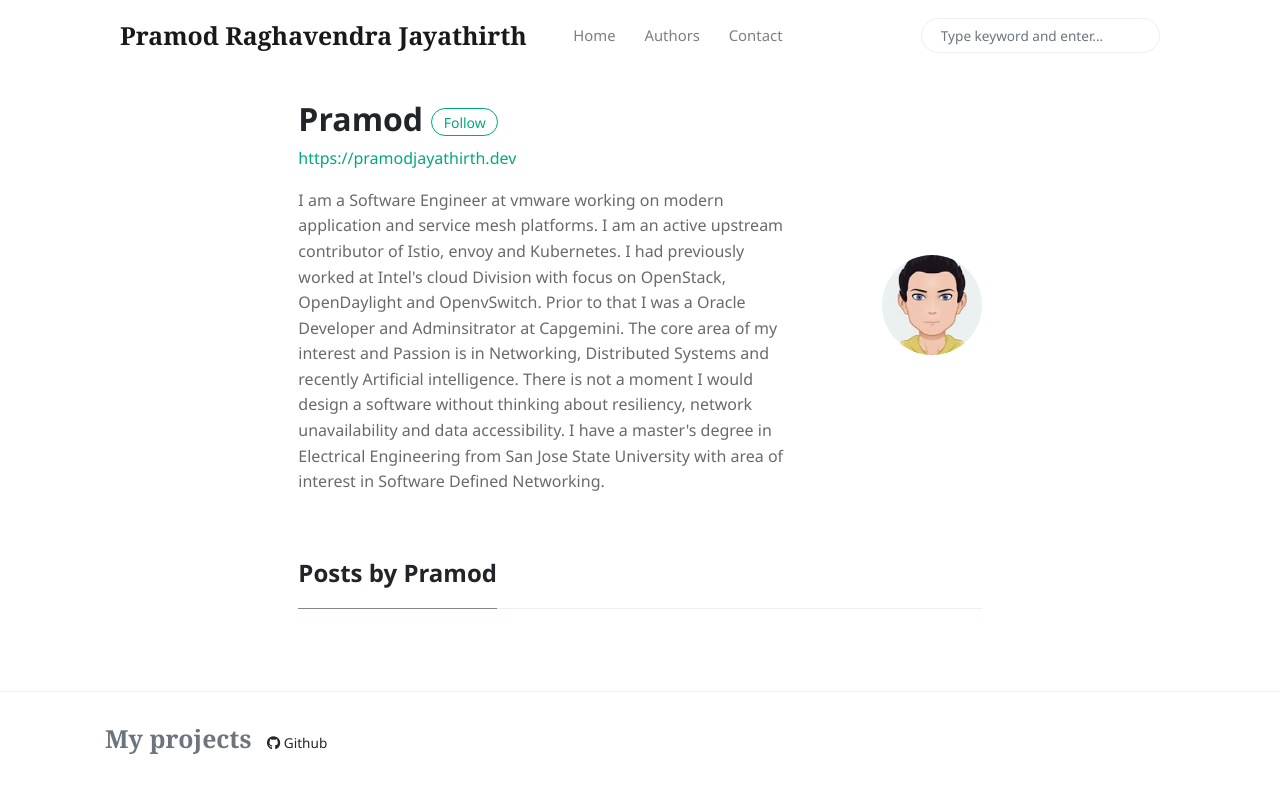
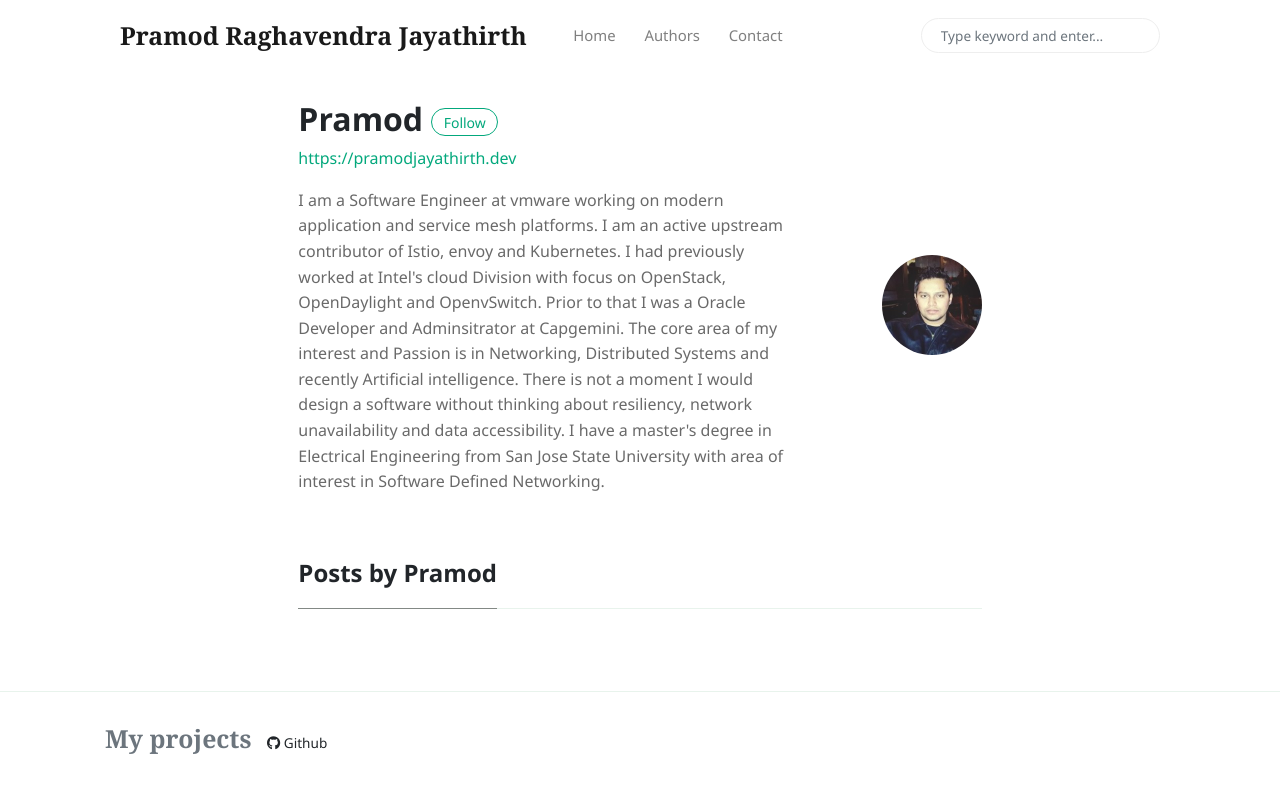
Before and after one commit to pramodrj07/blog, a Jekyll site: the page built from _pages/author-pramod.html, in a window 1280 px wide. Shown: the top 793 px of the page. Built offline with Jekyll 4.4.1, drawn with Linux system fonts in a browser that asks for light colours; nearby versions of some CDN libraries.

Commit message:
Update _config.yml
Adds new avatar from linkedin profile

```diff
--- a/_config.yml
+++ b/_config.yml
@@ -24,7 +24,7 @@ authors:
     pramod:
       name:           pramod
       site:           https://pramodjayathirth.dev
-      avatar:         assets/images/avatar1.jpg
+      avatar:         assets/images/pramod.jpg
       bio:            "I am a Software Engineer at vmware working on modern application and service mesh platforms. I am an active upstream contributor of Istio, envoy and Kubernetes. I had previously worked at Intel's cloud Division with focus on OpenStack, OpenDaylight and OpenvSwitch. Prior to that I was a Oracle Developer and Adminsitrator at Capgemini. The core area of my interest and Passion is in Networking, Distributed Systems and recently Artificial intelligence.
       There is not a moment I would design a software without thinking about resiliency, network unavailability and data accessibility.
       I have a master's degree in Electrical Engineering from San Jose State University with area of interest in Software Defined Networking."
```
